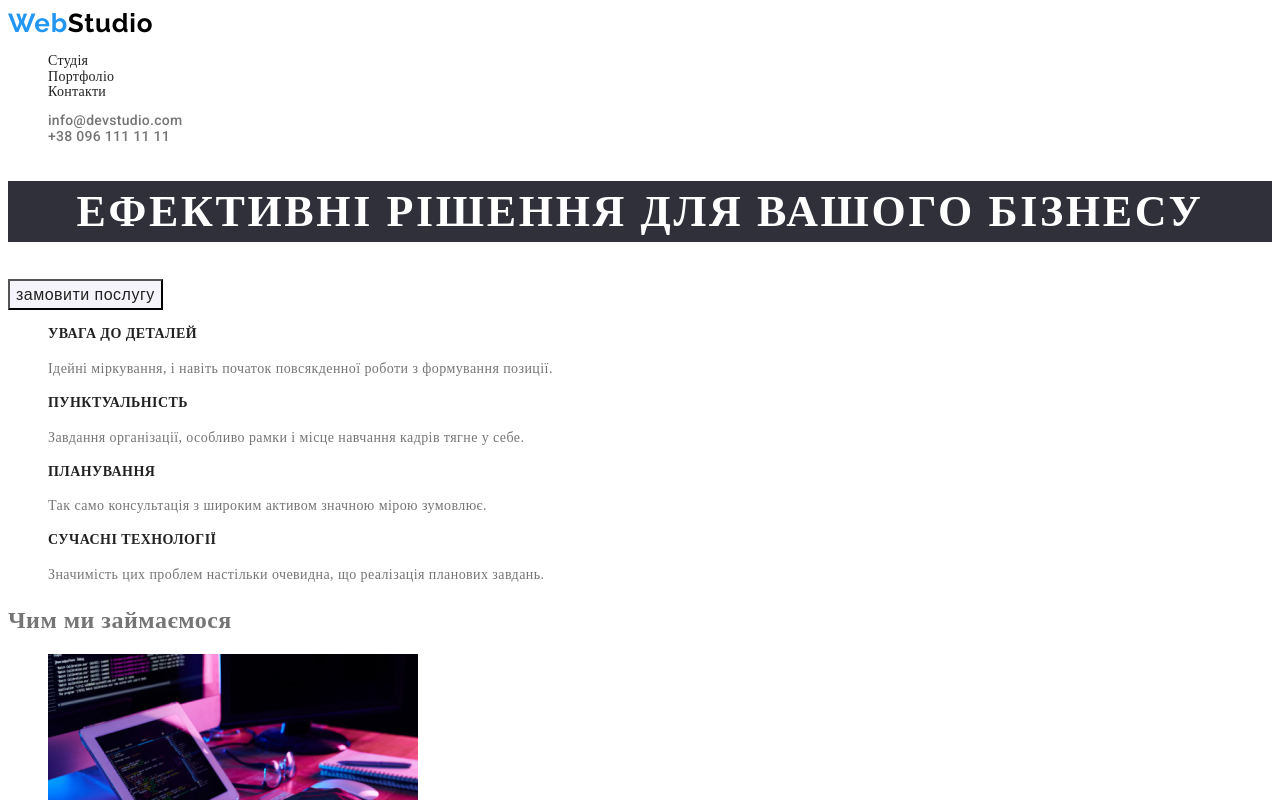
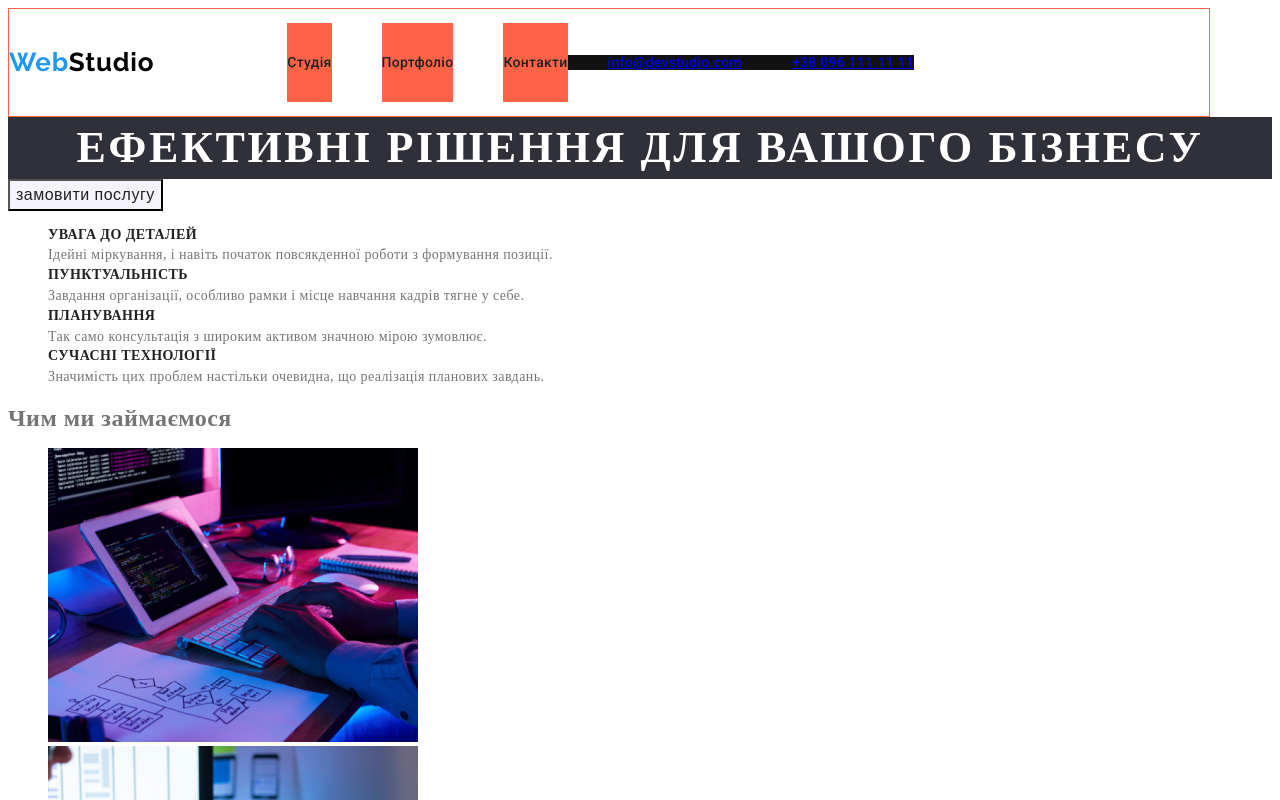
Before and after one commit to Shimoda220/goit-markup-hw-03, a plain HTML site: page index.html in a window 1280 px wide. Shown: the top 800 px of the page. Drawn offline with Linux system fonts and the light colour scheme.

Commit message:
first try

```diff
--- a/css/styles.css
+++ b/css/styles.css
@@ -1,3 +1,9 @@
+
+h1, h2, h3, p {
+  margin: 0px;
+  padding: 0px;
+}
+
 :root {
   --main-blue-color: #2196f3;
   --main-black-color: #212121;
@@ -11,9 +17,23 @@ body {
   font-weight: 400;
   letter-spacing: 0.03em;
   color: var(--secondary-text-color);
+
 }
 /* header */
 /* logo */
+.conteiner {
+  display: flex;
+  border: 1px solid tomato;
+  max-width: 1200px;
+  /* margin-left: auto; */
+
+}
+.main-nav {
+  display: flex;
+  align-items: center;
+}
+
+
 .logo-web {
   font-family: 'Raleway', sans-serif;
   font-weight: 700;
@@ -22,17 +42,32 @@ body {
   letter-spacing: 0.03em;
   text-decoration-line: none;
   color: var(--main-blue-color);
+  margin-left: auto;
+  margin-right: 93px;
 }
 .logo-studio {
   color: #000000;
 }
 /* header-nav */
+.nav-box .item {
+  display: flex;
+
+  background-color:  tomato;
+}
+
+.nav-box .item +.item {
+  margin-left: 50px;
+}
+
 .links {
+  font-family: 'Roboto';
+  display:flex;
   font-weight: 500;
   font-size: 14px;
   line-height: 1.1;
   letter-spacing: 0.02em;
   list-style-type: none;
+
 }
 
 .link-studio,
@@ -44,12 +79,19 @@ body {
   font-size: 14px;
   line-height: 1.1;
   letter-spacing: 0.02em;
+  padding-top: 32px;
+  padding-bottom: 32px;
+  display: block;
 }
 
 .link-studio:hover,
 .link-portfolio:hover,
 .link-contacts:hover {
   color: var(--main-blue-color);
+
+}
+.link-studio {
+  /* margin: 32px 50px 32px 0; */
 }
 
 .link-studio:focus,
@@ -59,20 +101,30 @@ body {
 }
 /* contacts */
 .contacts {
+  display: flex;
   font-family: 'Roboto', sans-serif;
   font-weight: 500;
   font-size: 14px;
   line-height: 1.1;
   letter-spacing: 0.02em;
   list-style-type: none;
+  background-color: #111;
+  margin-left: auto;
+
+
+}
+
+.contacts .item +.item {
+  margin-left: 50px;
 }
 
 .contacts-mail,
-.contacts-tel {
-
+.contacts-tel, {
   color: var(--secondary-text-color);
   text-decoration: none;
+  margin-left: auto;
 }
+
 .contacts-mail:hover,
 .contacts-tel:hover {
   color: var(--main-blue-color);
--- a/index.html
+++ b/index.html
@@ -12,17 +12,19 @@
     <link rel="stylesheet" href="./css/styles.css">
   </head>
   <body>
+    <div class="conteiner">
     <header>
+      <div class="main-nav">
       <a class="logo-web" href="#">Web<span class="logo-studio">Studio</span></a>
-      <nav>
+      <nav class="nav-box">
         <ul class="links">
-          <li>
+          <li class="item">
             <a class="link-studio" href="./index.html">Студія</a>
           </li>
-          <li>
+          <li class="item">
             <a class="link-portfolio" href="./portfolio.html">Портфоліо</a>
           </li>
-          <li>
+          <li class="item">
             <a class="link-contacts" href="#">Контакти</a>
           </li>
         </ul>
@@ -31,15 +33,17 @@
       <section>
         <h2 hidden>контакти</h2>
         <ul class="contacts">
-          <li>
+          <li class="item">
             <a class="contacts-mail" href="mailto:info@devstudio.com">info@devstudio.com</a>
           </li>
-          <li>
+          <li class="item">
             <a class="contacts-tel" href="tel:+380961111111">+38 096 111 11 11</a>
           </li>
         </ul>
       </section>
+    </div>
     </header>
+  </div>
     <main>
       <section>
         <h1 class="hero-slogan">Ефективні рішення для вашого бізнесу</h1>
```
